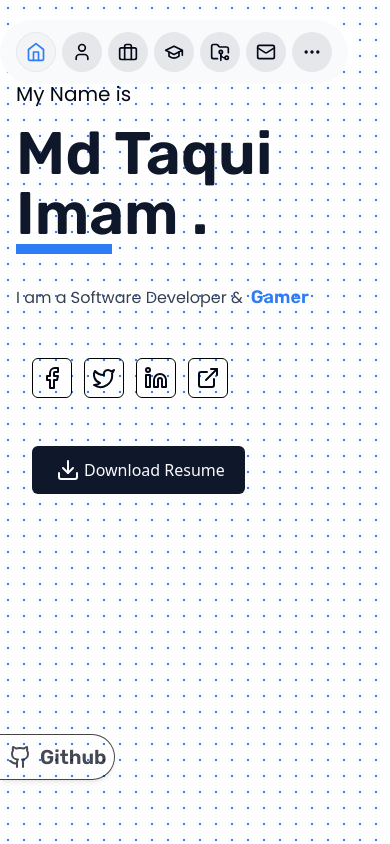
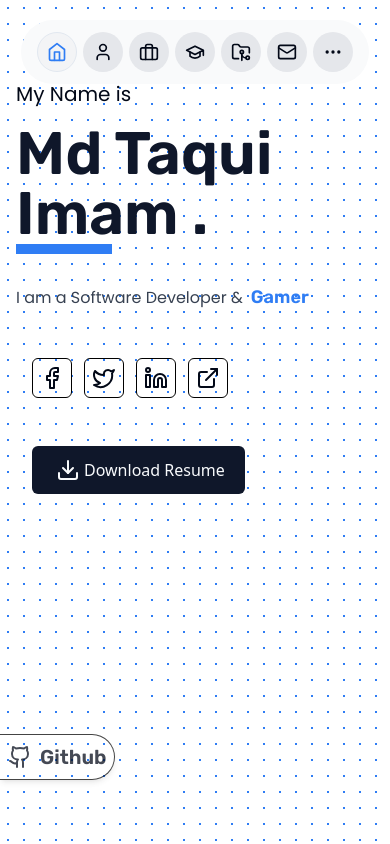
Before and after one commit to taqui-786/Portfolio, a Next.js app: page / in a window 390 px wide. Built offline with nearby package versions, Linux system fonts and the light colour scheme.

Commit message:
Adding New Navbar release

```diff
--- a/src/components/Navbar.tsx
+++ b/src/components/Navbar.tsx
@@ -126,7 +126,7 @@ const Navbar = () => {
     //     );
     //   })}
     //   </FramerWrapper>
-    <div className={`fixed top-5 right-0 left-0 px-0 sm:px-5 m-auto w-full sm:w-fit bg-transparent z-[+9999999] ${scrolling ? "hidden":"flex"}`}>
+    <div className={`fixed top-5 right-0 left-0 px-0 sm:px-5 m-auto w-full sm:w-fit bg-transparent z-[+9999999] ${scrolling ? "hidden":"block"}`}>
     <Dock className='items-end pb-3 rounded-full'>
       {data.map((item, idx) => (
         <Link href={item.href} key={idx}>
```
